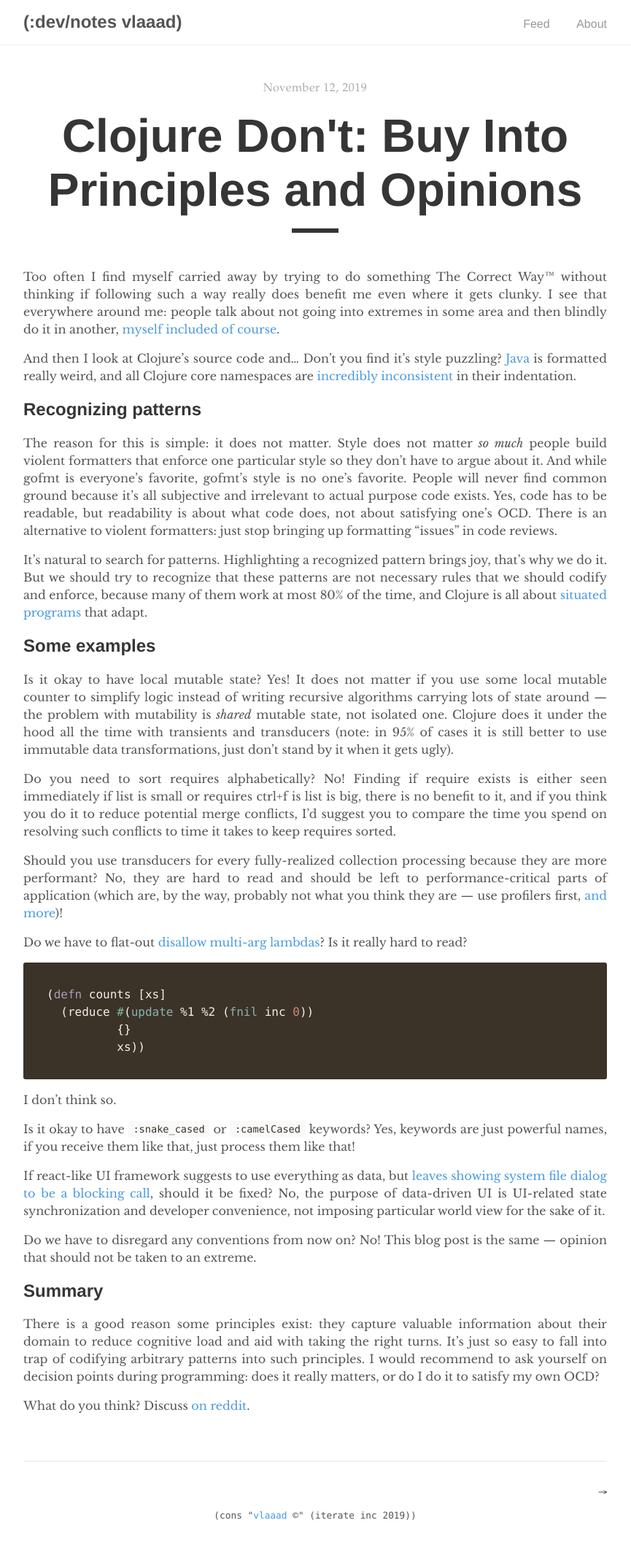
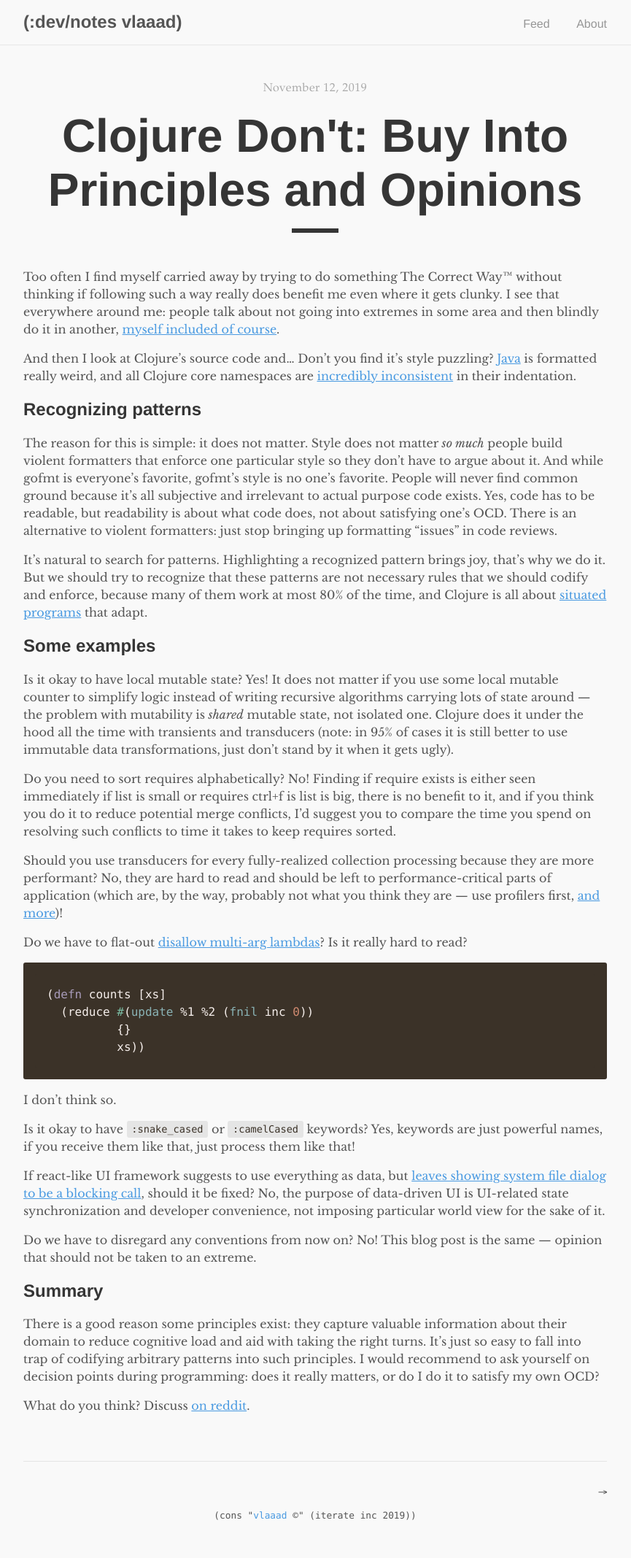
Before and after one commit to vlaaad/vlaaad.github.io, a Jekyll site: the page built from _posts/2019-11-12-opinionated-principles.md, in a window 1280 px wide. Shown: the whole page at 73% size, without its empty margins (208-1073 px from the left). Built offline with Jekyll 4.4.1, drawn with Linux system fonts in a browser that asks for light colours.

Commit message:
Fix styling

```diff
--- a/_sass/tale/_base.scss
+++ b/_sass/tale/_base.scss
@@ -6,7 +6,7 @@
 html,
 body {
   color: $default-color;
-  // background-color: $grey-3;
+  background-color: $grey-3;
   margin: 0;
   padding: 0;
 }
--- a/_sass/tale/_code.scss
+++ b/_sass/tale/_code.scss
@@ -4,7 +4,7 @@
 }
 
 code {
-  background-color: $grey-3;
+  background-color: $grey-2;
   border-radius: 3px;
   color: #3B3228;
   font-size: 85%;
--- a/_sass/tale/_post.scss
+++ b/_sass/tale/_post.scss
@@ -29,10 +29,9 @@
 
   p {
     margin: 0 0 1rem;
-    text-align: justify;
   }
 
-  a:hover {
+  a {
     text-decoration: underline;
   }
 
```
